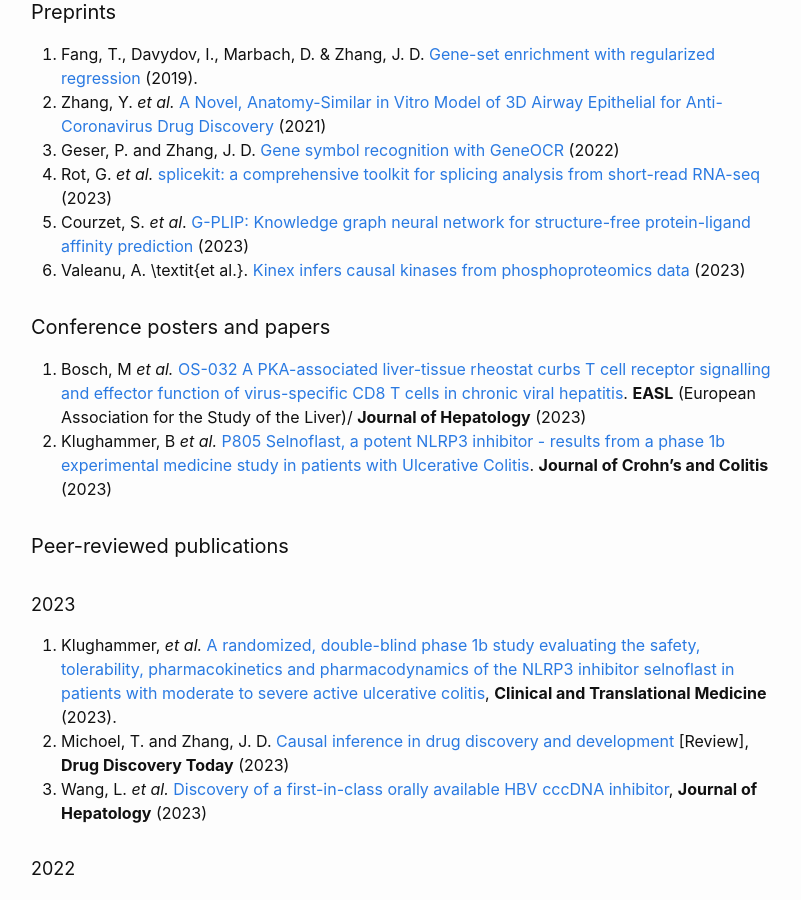
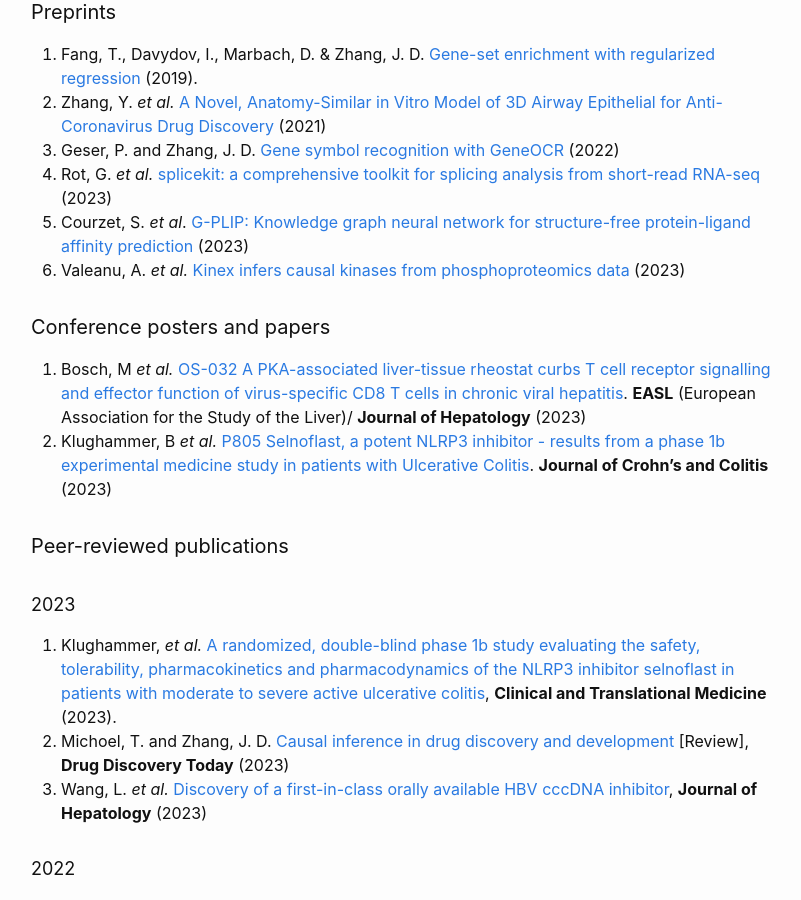
Before and after one commit to Accio/accio.github.io, a Jekyll site: the page built from _pages/publications.md, in a window 1280 px wide and 900 px high, scrolled down 521 px. Shown: the whole window, without its empty margins (239-1040 px from the left). Built offline with Jekyll 4.4.1, drawn with Linux system fonts in a browser that asks for light colours.

Commit message:
** replacing \emph

```diff
--- a/_pages/publications.md
+++ b/_pages/publications.md
@@ -32,7 +32,7 @@
 3. Geser, P. and Zhang, J. D. [Gene symbol recognition with GeneOCR](https://www.biorxiv.org/content/10.1101/2022.07.01.498459v3) (2022)
 4. Rot, G. *et al.* [splicekit: a comprehensive toolkit for splicing analysis from short-read RNA-seq](https://www.biorxiv.org/content/10.1101/2023.05.25.542256v1) (2023)
 5. Courzet, S. *et al*. [G-PLIP: Knowledge graph neural network for structure-free protein-ligand affinity prediction](https://doi.org/10.1101/2023.09.01.555977) (2023)
-6. Valeanu, A. \textit{et al.}. [Kinex infers causal kinases from phosphoproteomics data](https://www.biorxiv.org/content/10.1101/2023.11.23.568445v1) (2023)
+6. Valeanu, A. *et al.* [Kinex infers causal kinases from phosphoproteomics data](https://www.biorxiv.org/content/10.1101/2023.11.23.568445v1) (2023)
 
 
 #### Conference posters and papers
```
